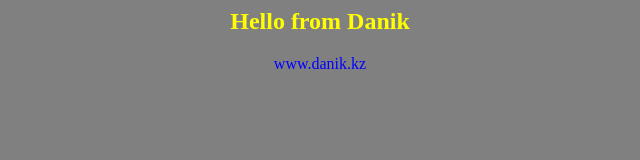
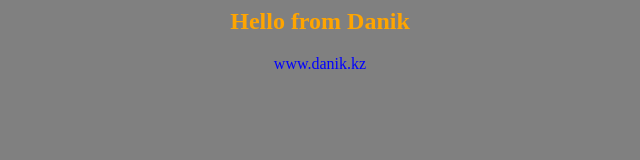
Before and after one commit to zhandos-1/Test_git, a plain HTML site: page index.html in a window 1280 px wide. Shown: the whole page, without its empty margins (320-960 px from the left). Drawn offline with Linux system fonts and the light colour scheme.

Commit message:
Update index.html
font color=orange

```diff
--- a/index.html
+++ b/index.html
@@ -1,7 +1,7 @@
 <html>
 <body bgcolor=gray>
 <center>
-<h2><font color=yellow>Hello from Danik</font></h2>
+<h2><font color=orange>Hello from Danik</font></h2>
 
 <font color=blue>www.danik.kz</font>
 
```
